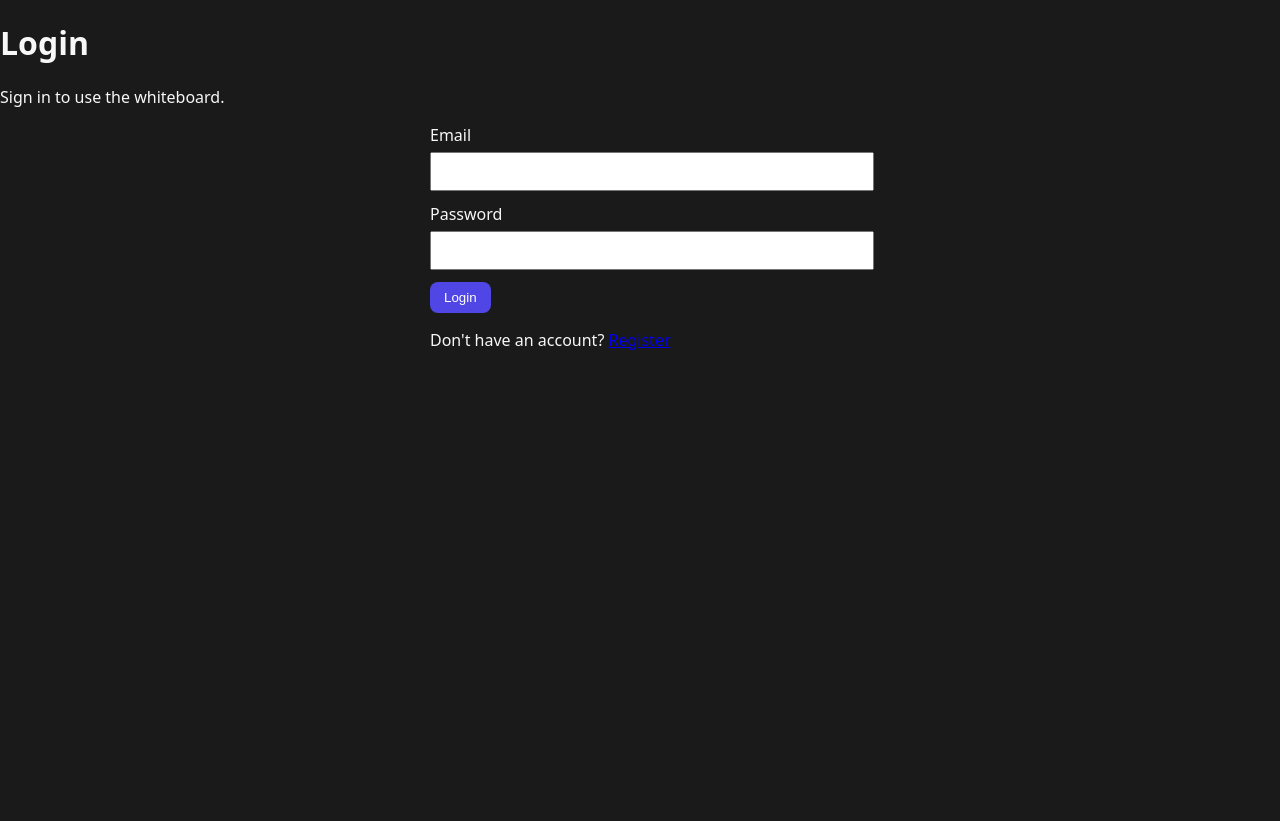
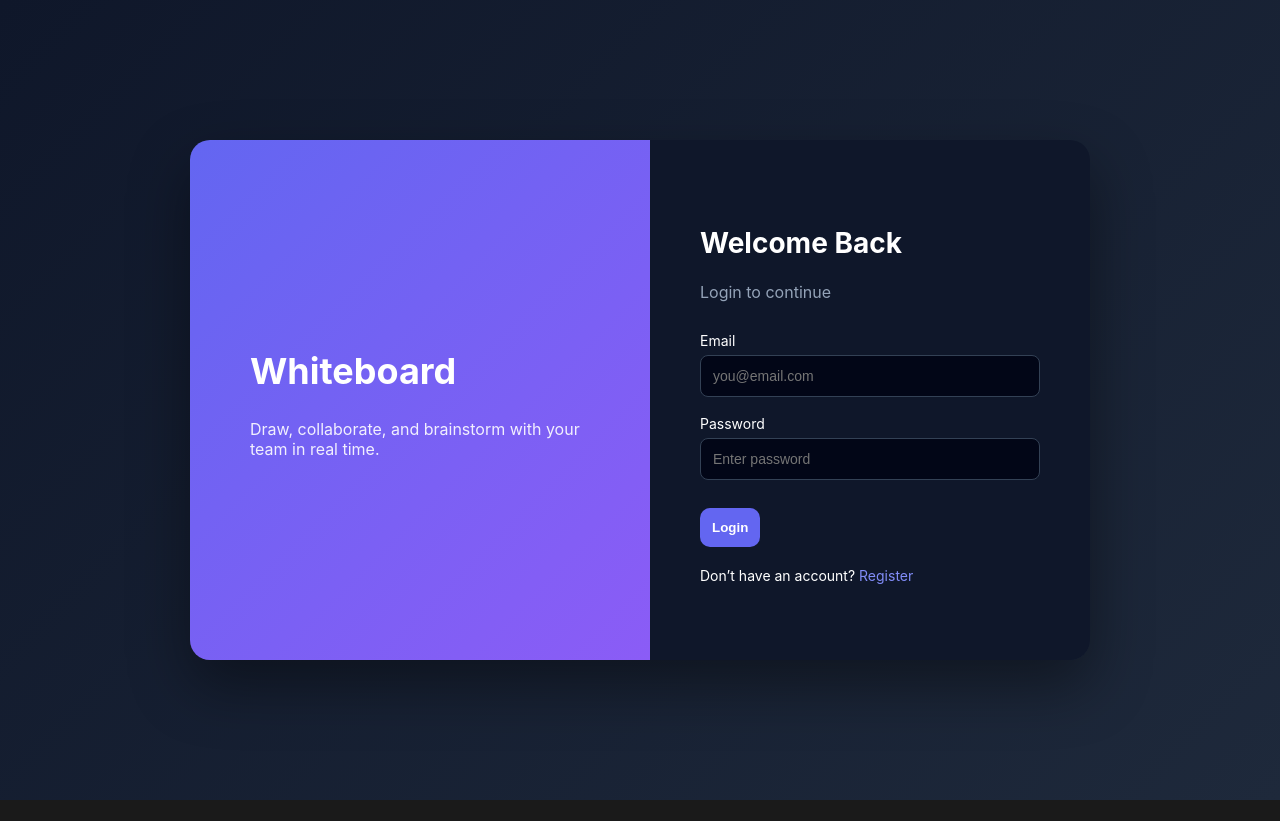
Before and after one commit to Arthpatel1827/real_time_whiteboard, a React (Create React App) app in the folder frontend/: page /login in a window 1280 px wide. After the commit the page ends 800 px from the top, so only its background shows below. Built offline with nearby package versions, Linux system fonts and the light colour scheme.

Commit message:
loginpage new UI

```diff
--- a/frontend/src/pages/LoginPage.jsx
+++ b/frontend/src/pages/LoginPage.jsx
@@ -1,22 +1,24 @@
-import React, { useState } from 'react';
-import { Link, useLocation, useNavigate } from 'react-router-dom';
-import { setAuth } from '../auth/authStorage';
+import React, { useState } from "react";
+import { Link, useLocation, useNavigate } from "react-router-dom";
+import { setAuth } from "../auth/authStorage";
+import "../styles/login.css";
 
 export default function LoginPage() {
   const navigate = useNavigate();
   const location = useLocation();
 
   const [form, setForm] = useState({
-        email: '',
-        password: '',
+    email: "",
+    password: "",
   });
+
   const [loading, setLoading] = useState(false);
-    const [error, setError] = useState('');
+  const [error, setError] = useState("");
 
   const hostname = window.location.hostname;
   const apiBaseUrl = `http://${hostname}:5000`;
 
-    const from = location.state?.from?.pathname || '/';
+  const from = location.state?.from?.pathname || "/";
 
   const handleChange = (e) => {
     setForm((prev) => ({
@@ -28,13 +30,13 @@ export default function LoginPage() {
   const handleSubmit = async (e) => {
     e.preventDefault();
     setLoading(true);
-        setError('');
+    setError("");
 
     try {
       const response = await fetch(`${apiBaseUrl}/auth/login`, {
-                method: 'POST',
+        method: "POST",
         headers: {
-                    'Content-Type': 'application/json',
+          "Content-Type": "application/json",
         },
         body: JSON.stringify(form),
       });
@@ -42,62 +44,77 @@ export default function LoginPage() {
       const result = await response.json();
 
       if (!response.ok) {
-                throw new Error(result.error || 'Login failed');
+        throw new Error(result.error || "Login failed");
       }
 
       setAuth(result.token, result.user);
       navigate(from, { replace: true });
     } catch (err) {
-            setError(err.message || 'Login failed');
+      setError(err.message || "Login failed");
     } finally {
       setLoading(false);
     }
   };
 
   return (
-        <div className="app-container">
-            <header className="app-header">
-                <h1>Login</h1>
-                <p>Sign in to use the whiteboard.</p>
-            </header>
+    <div className="login-page">
+      <div className="login-container">
 
-            <main style={{ maxWidth: 420, margin: '0 auto' }}>
+        {/* LEFT SIDE */}
+        <div className="login-left">
+          <h1>Whiteboard</h1>
+          <p>Draw, collaborate, and brainstorm with your team in real time.</p>
+        </div>
+
+        {/* RIGHT SIDE */}
+        <div className="login-card">
+
+          <h2>Welcome Back</h2>
+          <p className="subtitle">Login to continue</p>
+
           <form onSubmit={handleSubmit}>
-                    <div style={{ marginBottom: 12 }}>
+
+            <div className="input-group">
               <label>Email</label>
               <input
                 type="email"
                 name="email"
                 value={form.email}
                 onChange={handleChange}
+                placeholder="you@email.com"
                 required
-                            style={{ width: '100%', padding: 10, marginTop: 6 }}
               />
             </div>
 
-                    <div style={{ marginBottom: 12 }}>
+            <div className="input-group">
               <label>Password</label>
               <input
                 type="password"
                 name="password"
                 value={form.password}
                 onChange={handleChange}
+                placeholder="Enter password"
                 required
-                            style={{ width: '100%', padding: 10, marginTop: 6 }}
               />
             </div>
 
-                    {error && <p style={{ color: 'red' }}>{error}</p>}
+            {error && <p className="error">{error}</p>}
 
-                    <button type="submit" disabled={loading}>
-                        {loading ? 'Logging in...' : 'Login'}
+            <button
+              className="login-btn"
+              type="submit"
+              disabled={loading}
+            >
+              {loading ? "Logging in..." : "Login"}
             </button>
           </form>
 
-                <p style={{ marginTop: 16 }}>
-                    Don&apos;t have an account? <Link to="/register">Register</Link>
+          <p className="register">
+            Don’t have an account? <Link to="/register">Register</Link>
           </p>
-            </main>
+
+        </div>
+      </div>
     </div>
   );
 }
--- /dev/null
+++ b/frontend/src/styles/login.css
@@ -0,0 +1,135 @@
+.login-page{
+    height:100vh;
+    display:flex;
+    align-items:center;
+    justify-content:center;
+    background:linear-gradient(135deg,#0f172a,#1e293b);
+    font-family:Inter, sans-serif;
+}
+
+.login-container{
+    display:flex;
+    width:900px;
+    height:520px;
+    border-radius:20px;
+    overflow:hidden;
+    box-shadow:0 25px 60px rgba(0,0,0,0.4);
+}
+
+
+/* LEFT PANEL */
+
+.login-left{
+    flex:1;
+    background:linear-gradient(135deg,#6366f1,#8b5cf6);
+    color:white;
+    display:flex;
+    flex-direction:column;
+    justify-content:center;
+    padding:60px;
+}
+
+.login-left h1{
+    font-size:36px;
+    margin-bottom:10px;
+}
+
+.login-left p{
+    opacity:0.9;
+}
+
+
+/* RIGHT CARD */
+
+.login-card{
+    flex:1;
+    background:#0f172a;
+    color:white;
+    padding:50px;
+    display:flex;
+    flex-direction:column;
+    justify-content:center;
+}
+
+.login-card h2{
+    font-size:28px;
+    margin-bottom:6px;
+}
+
+.subtitle{
+    color:#94a3b8;
+    margin-bottom:30px;
+}
+
+
+/* INPUTS */
+
+.input-group{
+    margin-bottom:18px;
+    display:flex;
+    flex-direction:column;
+}
+
+.input-group label{
+    font-size:14px;
+    margin-bottom:6px;
+}
+
+.input-group input{
+    padding:12px;
+    border-radius:8px;
+    border:1px solid #334155;
+    background:#020617;
+    color:white;
+    font-size:14px;
+}
+
+.input-group input:focus{
+    outline:none;
+    border:1px solid #6366f1;
+}
+
+
+/* BUTTON */
+
+.login-btn{
+    margin-top:10px;
+    padding:12px;
+    border:none;
+    border-radius:10px;
+    background:#6366f1;
+    color:white;
+    font-weight:600;
+    cursor:pointer;
+    transition:0.2s;
+}
+
+.login-btn:hover{
+    background:#4f46e5;
+}
+
+
+/* REGISTER */
+
+.register{
+    margin-top:20px;
+    font-size:14px;
+}
+
+.register a{
+    color:#818cf8;
+    text-decoration:none;
+}
+
+.register a:hover{
+    text-decoration:underline;
+}
+
+
+/* ERROR */
+
+.error{
+    color:#ef4444;
+    font-size:14px;
+    margin-bottom:10px;
+}
```
Lines whose indentation alone changed are shown as unchanged.
